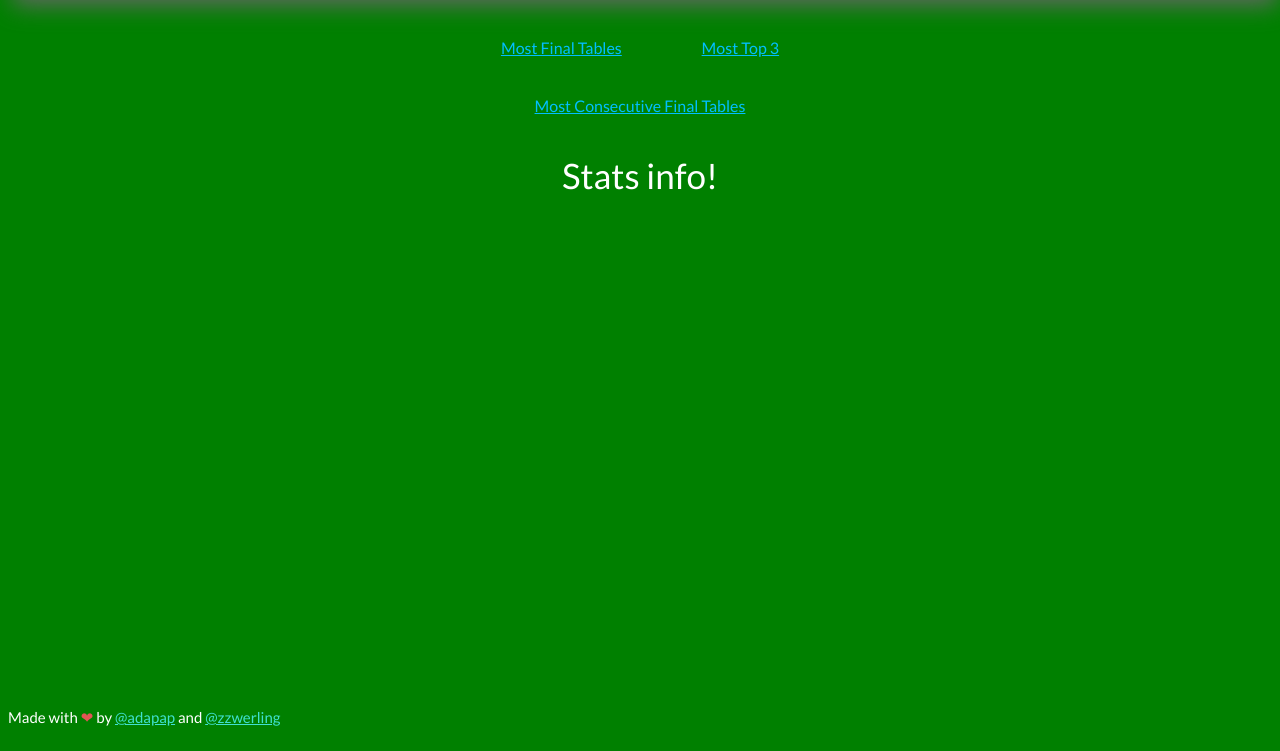
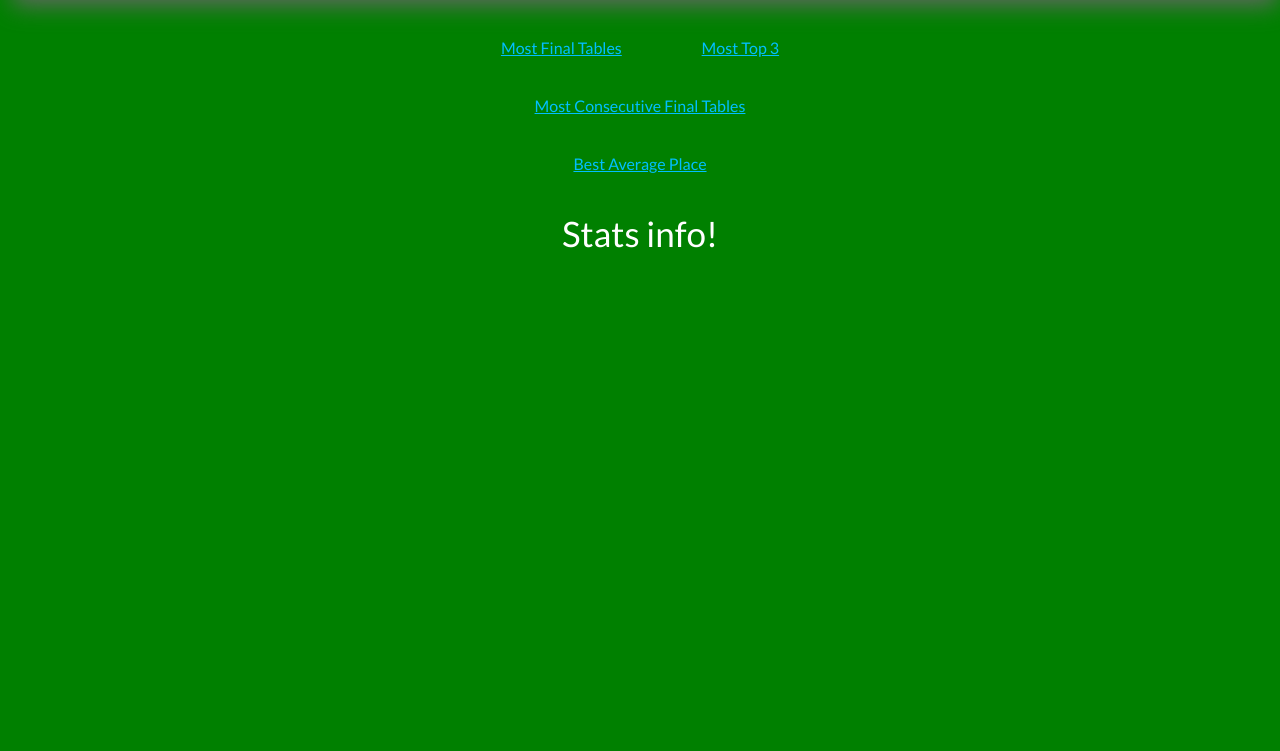
Before and after one commit to adapap/poker-stats, a Flask app: page /stats in a window 1280 px wide. Shown: the part 49-800 px from the top of the page. Run offline with Flask 2, Linux system fonts and the light colour scheme; parts of the project's set-up code (start-up, migrations or seed data) failed here and were passed over; some libraries are stand-ins or nearby versions.

Commit message:
Commit to fix merge

```diff
--- a/app.py
+++ b/app.py
@@ -28,7 +28,8 @@ def load_profile_search(name=None, season=None):
 
 @app.route('/profiles/<name>')
 @app.route('/profiles/<name>/')
-def load_profile(name=None, season=CURRENT_SEASON, tournaments=None, best_finish=None, tourn_finish=None, no_finaltables=None):
+def load_profile(name=None, season=CURRENT_SEASON, tournaments=None, best_finish=None, tourn_finish=None,
+                 no_finaltables=None, results=None):
     names = get_all_names(CURRENT_SEASON)
 
     if name not in names:
@@ -38,9 +39,10 @@ def load_profile(name=None, season=CURRENT_SEASON, tournaments=None, best_finish
         best_finish = get_best_placement(name, CURRENT_SEASON)[1]
         no_finaltables = get_final_tables(name, CURRENT_SEASON)
         tournaments = tournaments_no(name, CURRENT_SEASON)
+        results = get_results(name, CURRENT_SEASON)
 
     return render_template('profilepage.html', name=name, tournaments=tournaments, best_finish=best_finish, tourn_finish=tourn_finish,
-                           season=season, no_finaltables=no_finaltables)
+                           season=season, no_finaltables=no_finaltables, results=results)
 
 
 
@@ -66,7 +68,10 @@ def search(name=None, response=None, name_list=None):
 @app.route('/stats')
 def load_stats(most_finals=most_final_tables(CURRENT_SEASON), most_top3=most_top_3(CURRENT_SEASON),
                best_sum=sum_of_placements(CURRENT_SEASON),
-               most_consecutive=most_consecutive_finals(CURRENT_SEASON)):
+               most_consecutive=most_consecutive_finals(CURRENT_SEASON),
+               best_avg_place=best_avg_place(CURRENT_SEASON)):
+
+
 
     return render_template('stats.html', most_finals=most_finals, most_top3=most_top3,
-                           best_sum=best_sum, most_consecutive=most_consecutive)
+                           best_sum=best_sum, most_consecutive=most_consecutive, best_avg_place=best_avg_place)
--- a/static/js/scripts.js
+++ b/static/js/scripts.js
@@ -1,12 +1,6 @@
 
 $(function(){
 
-    $("#most-final-tables").click(function(){
-
-        $("#final-tables").show().siblings("div").hide();
-
-
-    });
 
      $("#most-top-3").click(function(){
 
@@ -17,8 +11,13 @@ $(function(){
 
 
      $("#most-consecutive").click(function(){
+        $("#most-cscv").show().siblings("div").hide();
 
-        $("#most-cscv").show().siblings("div").hide();
+
+    });
+
+     $("#best-avg-place-box").click(function(){
+        $("#best-avg-place").show().siblings("div").hide();
 
 
     });
--- a/stats.py
+++ b/stats.py
@@ -153,6 +153,50 @@ def tournaments_no(name, season):
             return len(player.placements)
 
 
+def get_results(name, season):
+    season_id = seasons[season]
+    player_list = info.seasons[season_id].players
+    p_obj = None
+    p_results = []
+    for index, player in enumerate(player_list):
+
+        if str(player.name) == name:
+            p_obj = player
+            break
+
+    for p in p_obj.placements:
+        tuple_results = [(p['tournament'], p['place'])]
+        p_results += tuple_results
+
+    return p_results
+
+
+def best_avg_place(season):
+    best_percent = 0.5
+    season_id = seasons[season]
+    player_list = info.seasons[season_id].players
+
+    minimum_percent = [i for i in player_list if len(i.placements)/10 > 0.5]
+    player_total = defaultdict(int)
+    for index, player in enumerate(minimum_percent):
+
+        for j in range(len(player.placements)):
+            player_total[player.name] += player.placements[j]['place']
+
+        player_total[player.name] = round(player_total[player.name]/len(player.placements), 2)
+
+    data = sorted(filter(lambda y: y[1], player_total.items()), key=lambda x: x[1])
+    return [x for x in data]
+
+
+
+
+
+
+
+
+
+
 def print_best_sum():
     names = sum_of_placements("2018F")[0]
 
--- a/templates/footer.html
+++ b/templates/footer.html
@@ -8,6 +8,6 @@
 
 </head>
 <body>
-<footer>Made with <span class="heart">❤</span> by <a class="credit" href="http://github.com/adapap">@adapap</a> and <a class="credit" href="http://github.com/zzwerling">@zzwerling</a></footer>
+<footer hidden>Made with <span class="heart">❤</span> by <a class="credit" href="http://github.com/adapap">@adapap</a> and <a class="credit" href="http://github.com/zzwerling">@zzwerling</a></footer>
 </body>
 </html>
--- a/templates/profilepage.html
+++ b/templates/profilepage.html
@@ -15,6 +15,11 @@
     <p>Tournaments: {{tournaments}}</p>
     <p>Best Finish: {{tourn_finish}}: Place: {{best_finish}} </p>
     <p># of final tables: {{no_finaltables}} </p>
+    <h3>Results:</h3>
+   {% for tourn, place in results %}
+      <p>{{ tourn }}: Place: {{ place }}</p>
+  {% endfor %}
+
 {% else %}
     <p>Profile not found.</p>
 {% endif %}
--- a/templates/stats.html
+++ b/templates/stats.html
@@ -12,6 +12,7 @@
 <a href="#" id="most-final-tables" class="stats-button">Most Final Tables</a>
 <a href="#" id="most-top-3" class="stats-button">Most Top 3</a><br>
 <a href="#" id="most-consecutive" class="stats-button">Most Consecutive Final Tables</a><br>
+<a href="#" id="best-avg-place-box" class="stats-button">Best Average Place</a><br>
 </div>
 
 <div id="stats-container">
@@ -38,7 +39,12 @@
       <p class="stat">{{ player }}: {{ num_tables }}</p>
   {% endfor %}
 </div>
-
+ <div hidden id="best-avg-place">
+      <h3 class="subheading">Best average placing (minimum 50% attendance)</h3>
+    {% for player, num_tables in best_avg_place %}
+      <p class="stat">{{ player }}: {{ num_tables }}</p>
+  {% endfor %}
+</div>
 
 
 </div>
```
Also changed, not shown: templates/404.html (added, +12 -0 lines), 1 other file.
